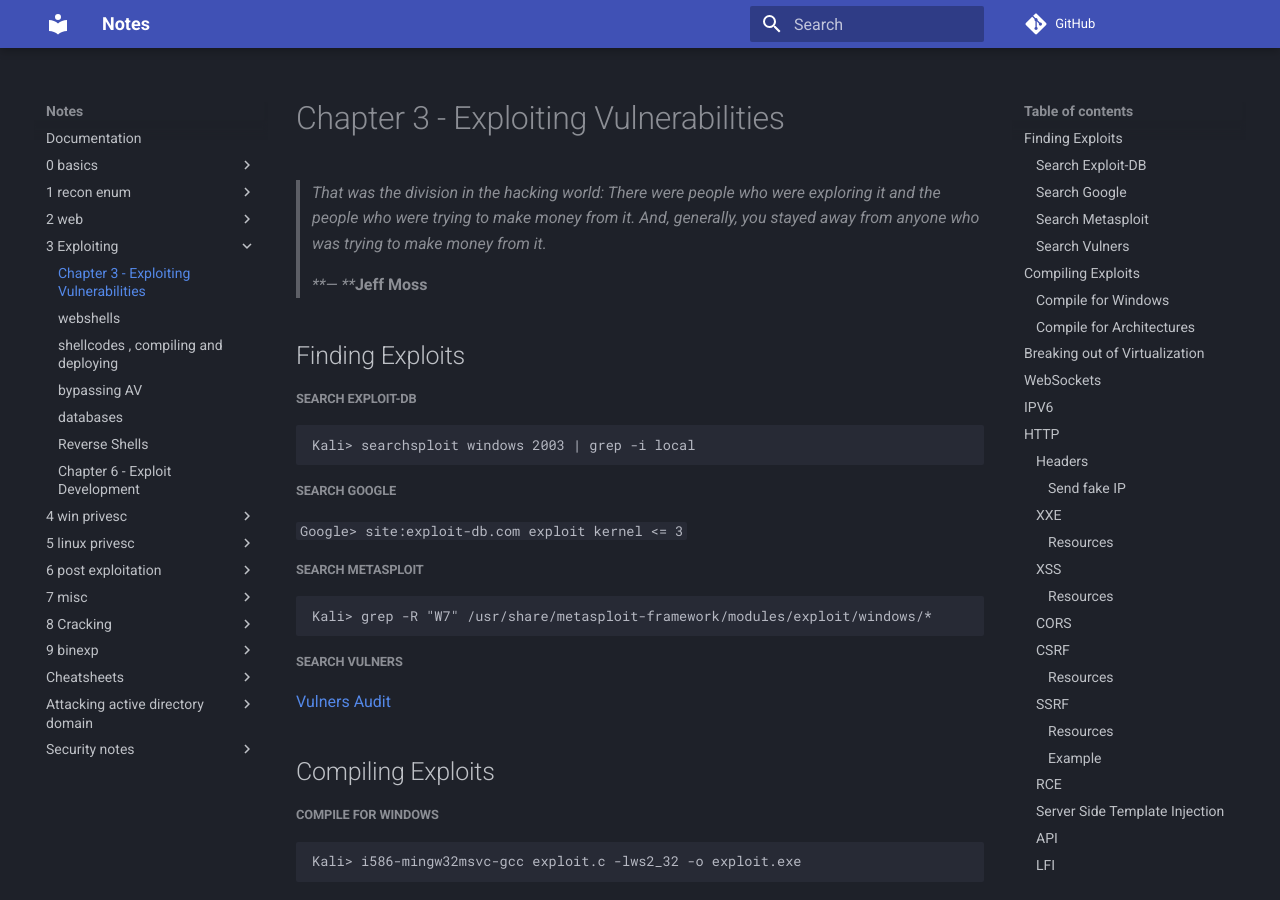
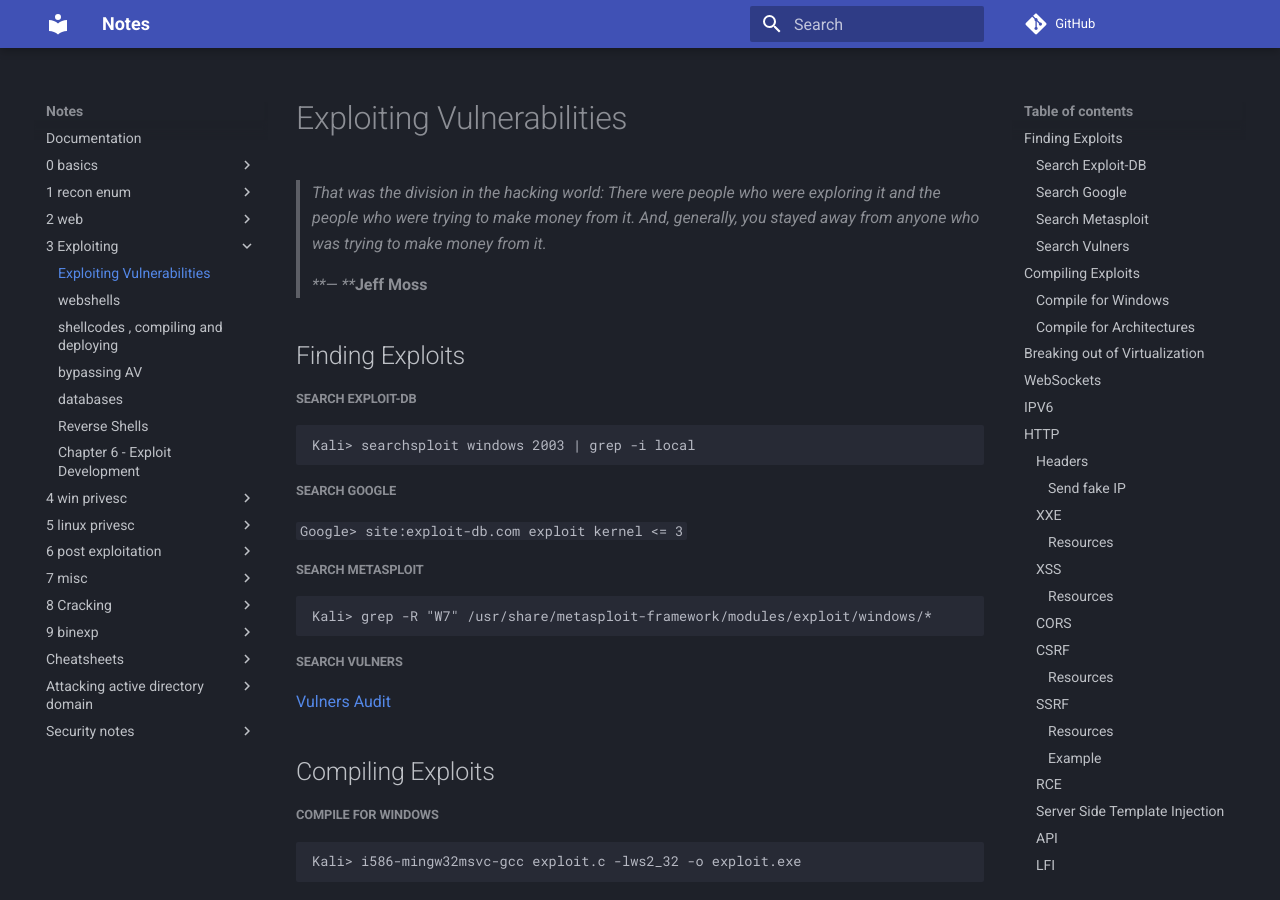
Before and after one commit to julianhal/notes, an MkDocs documentation site: the page built from docs/3-Exploiting/0_exploiting_vulnerabilities.md, in a window 1280 px wide and 900 px high. Built offline with MkDocs 1.6.1 and Material for MkDocs 9.7.7, drawn with Linux system fonts in a browser that asks for light colours; comment, search, counter and statistics services are not loaded.

Commit message:
work_in_progress

```diff
--- a/docs/3-Exploiting/0_exploiting_vulnerabilities.md
+++ b/docs/3-Exploiting/0_exploiting_vulnerabilities.md
@@ -1,4 +1,4 @@
-# Chapter 3 - Exploiting Vulnerabilities
+# Exploiting Vulnerabilities
 
 > _That was the division in the hacking world: There were people who were exploring it and the people who were trying to make money from it. And, generally, you stayed away from anyone who was trying to make money from it._
 >
```
